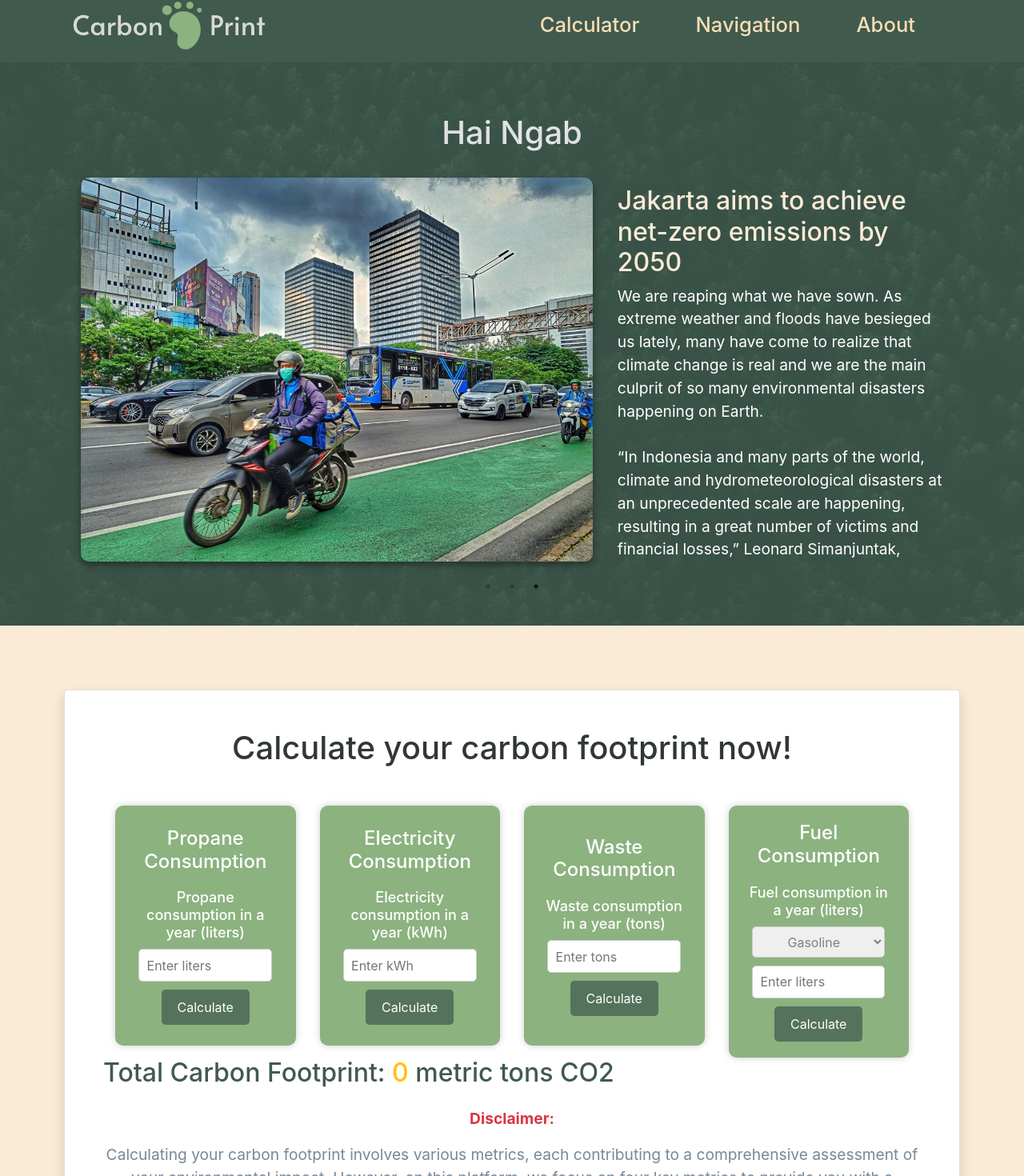
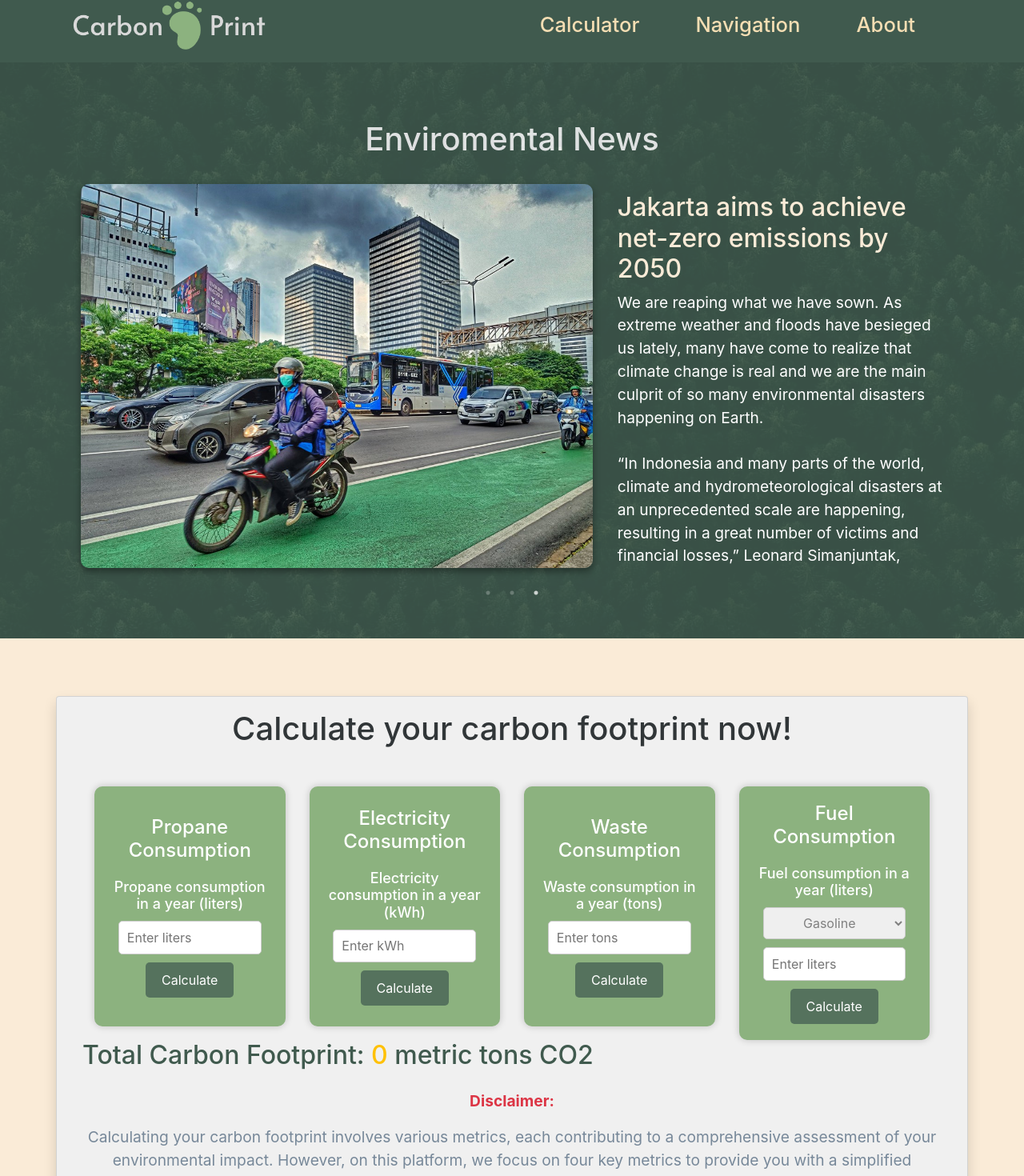
Before and after one commit to Sinanaas/carbon-footprint-react-web, a React (Create React App) app: page / in a window 1280 px wide. Shown: the part 15-1485 px from the top of the page at 80% size. Built offline with nearby package versions, Linux system fonts and the light colour scheme; no server answers.

Commit message:
Changed carousel dot colour, and other styling

```diff
--- a/package.json
+++ b/package.json
@@ -11,6 +11,7 @@
     "react": "^18.2.0",
     "react-bootstrap": "^2.8.0",
     "react-dom": "^18.2.0",
+    "react-router-dom": "^6.16.0",
     "react-scripts": "5.0.1",
     "react-slick": "^0.29.0",
     "slick-carousel": "^1.8.1",
--- a/src/App.css
+++ b/src/App.css
@@ -5,8 +5,6 @@
 
 .App {
   background-color: antiquewhite;
-  /* background-color: rebeccapurple; */
-  height: 200vh;
 }
 
 header{
@@ -32,10 +30,11 @@ header{
 }
 
 .calc {
-  padding: 5rem 5rem .5rem 5rem;
+  /* padding: 5rem 5rem .5rem 5rem; */
   display: flex;
+  justify-content: center;
   flex-direction: column;
-  height: 88vh;
+  height: 100vh;
 }
 
 .calc h1 {
--- a/src/Components/ArticlePictureSection.css
+++ b/src/Components/ArticlePictureSection.css
@@ -1,7 +1,7 @@
 .ArticlePictureSection {
   width: 100%;
   background-color: #405a4e;
-  height: 88vh;
+  height: 90vh;
   padding: 1rem 2rem 1rem 2rem;
   position: relative;
 }
@@ -79,3 +79,11 @@
   /* font-size: 16px;  */
   color: #ffffff;
 }
+
+.slick-dots li button:before{
+  color: #fff;
+}
+.slick-dots li.slick-active button:before{
+  /* background-color: #fff; */
+  color: white;
+}
--- a/src/Components/ArticlePictureSection.js
+++ b/src/Components/ArticlePictureSection.js
@@ -93,7 +93,7 @@ const ArticlePictureSection = () => {
   return (
     <div className="ArticlePictureSection d-flex justify-content-center align-items-center">
       <div className='container'>
-        <h1 className='text-light text-center mb-3'>Hai Ngab</h1>
+        <h1 className='text-light text-center mb-3'>Enviromental News</h1>
         <Slider {...settings} >
           {article_data.map((article) => (
             <div key={article.id} className='article-card'>
--- /dev/null
+++ b/src/Components/Calculator.css
@@ -0,0 +1,4 @@
+.calcs-section {
+    background-color: #f0f0f0;
+    padding: 1rem 2rem 1rem 2rem;
+}
--- a/src/Components/Calculator.jsx
+++ b/src/Components/Calculator.jsx
@@ -3,6 +3,7 @@ import PropaneCalc from './PropaneCalc';
 import ElectricityCalc from './ElectricityCalc';
 import WasteCalc from './WasteCalc';
 import FuelCalc from './FuelCalc';
+import './Calculator.css'
 
 const Calculator = () => {
     const [totalSum, setTotalSum] = useState(0)
@@ -38,7 +39,7 @@ const Calculator = () => {
 
     return (
         <>
-            <div className='container card p-5 rounded shadow bg-body-tertiary rounded' >
+            <div className='container card rounded shadow bg-body-tertiary rounded calcs-section' >
                 <h1 style={{ color: '#313638' }} className='text-center mb-5'>Calculate your carbon footprint now!</h1>
                 <div className="calc-section">
                     <div className='row'>
--- a/src/Components/Map.css
+++ b/src/Components/Map.css
@@ -29,21 +29,21 @@ svg path:hover{
 }
 
 .aq1{
-    fill: green;
+    fill: #A9D663;
 }
 
 .aq2{
-    fill: yellow;
+    fill: #F3D158;
 }
 
 .aq3{
-    fill: orange;
+    fill: #EB9558;
 }
 
 .aq4{
-    fill: blue;
+    fill: #E46864;
 }
 
 .aq5{
-    fill: red;
+    fill: #9972B2;
 }
--- a/src/Components/Rank.jsx
+++ b/src/Components/Rank.jsx
@@ -226,7 +226,7 @@ const Rank = () => {
                                                     <td style={{ width : '10%' }}>{num++}</td>
                                                     <td style={{ width : '30%' }}>{value.name}</td>
                                                     <td style={{ width : '30%' }}>{value.iqa}</td>
-                                                    <td style={{ width : '30%' }}><Badge bg={getBadge(value.iqa)}>{getStatus(value.iqa)}</Badge></td>
+                                                    <td style={{ width : '30%' }}><Badge bg={getBadge(value.iqa)}text="light">{getStatus(value.iqa)}</Badge></td>
                                                 </tr>
                                             )
                                         })
--- a/src/Components/Topbar.css
+++ b/src/Components/Topbar.css
@@ -1,20 +1,23 @@
 /* Topbar.css */
 .Topbar {
-  /* box-shadow: 0px 4px 8px rgba(0, 0, 0, 0.15);
-  z-index: 1;
-  padding: 20px;
-  height: 12vh;
-  color: #fff;
-  transition: all 0.3s ease; */
+  z-index: 999;
+  /* padding: 20px; */
+  /* height: 12vh; */
+  /* margin-bottom: 12vh; */
+  /* color: #fff; */
+  /* transition: all 0.3s ease; */
 
   background-color: #405a4e;
 
   /* top: 0; */
-  /* position: fixed; */
+  /* position: sticky; */
   /* display: flex; */
   /* justify-content: space-between; */
   /* align-items: center; */
   /* background-color: red; */
+  /* background-image: url('../Assets/forest.jpg'); */
+  /* opacity: 0.1;   */
+
 }
 
 .img-container {
--- a/src/Components/Topbar.js
+++ b/src/Components/Topbar.js
@@ -18,7 +18,7 @@ function Topbar() {
     <>
 
       {/* <div className={`Topbar ${showMobileMenu ? 'mobile-menu-open' : ''}`}> */}
-      <div className='container d-flex justify-content-between p-3'>
+      <div className='Topbar container w-100 d-flex justify-content-between p-3'>
         <div className="img-container">
           <img src={Logo} alt="logo" />
         </div>
```
Also changed, not shown: 1 other file (tests, documents, lock files or other folders).
